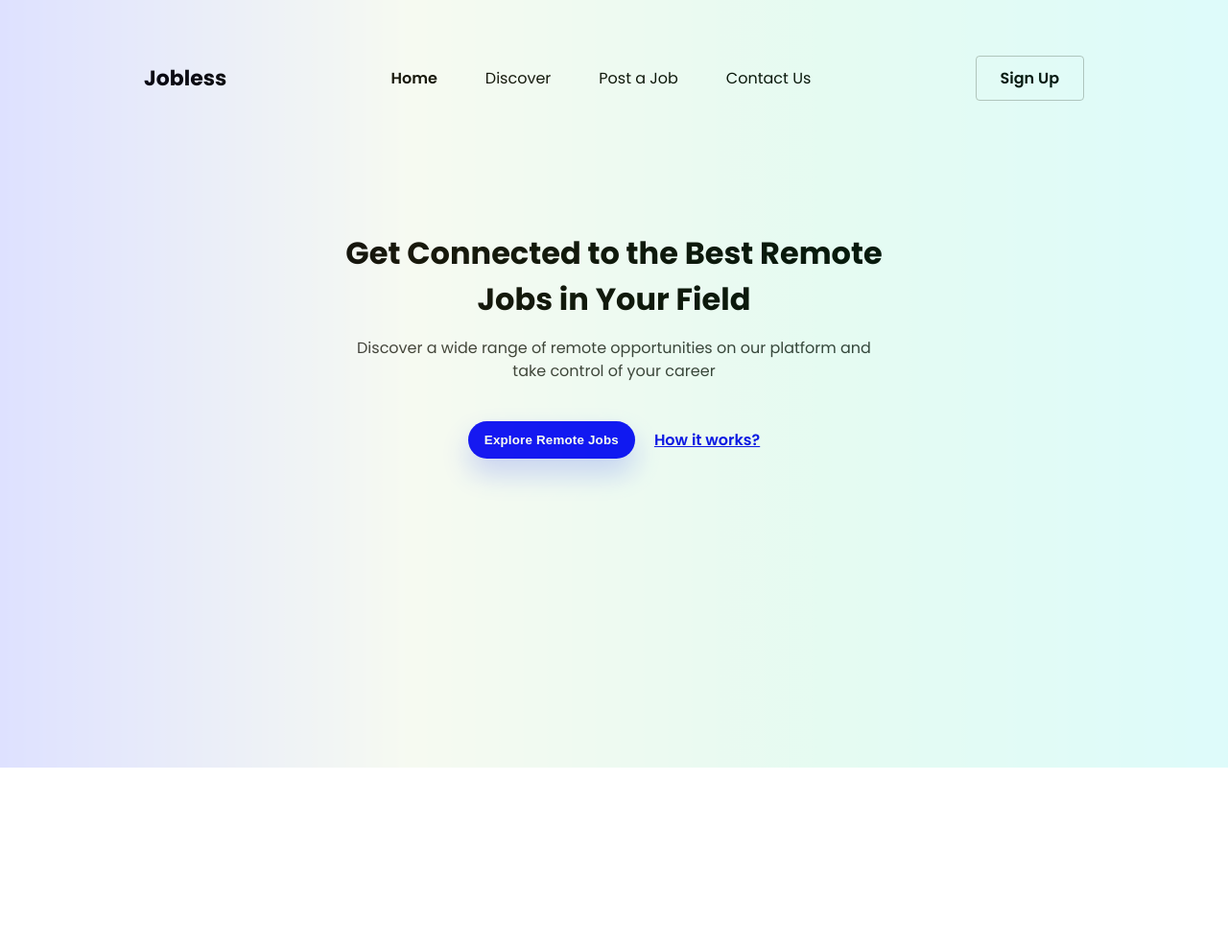
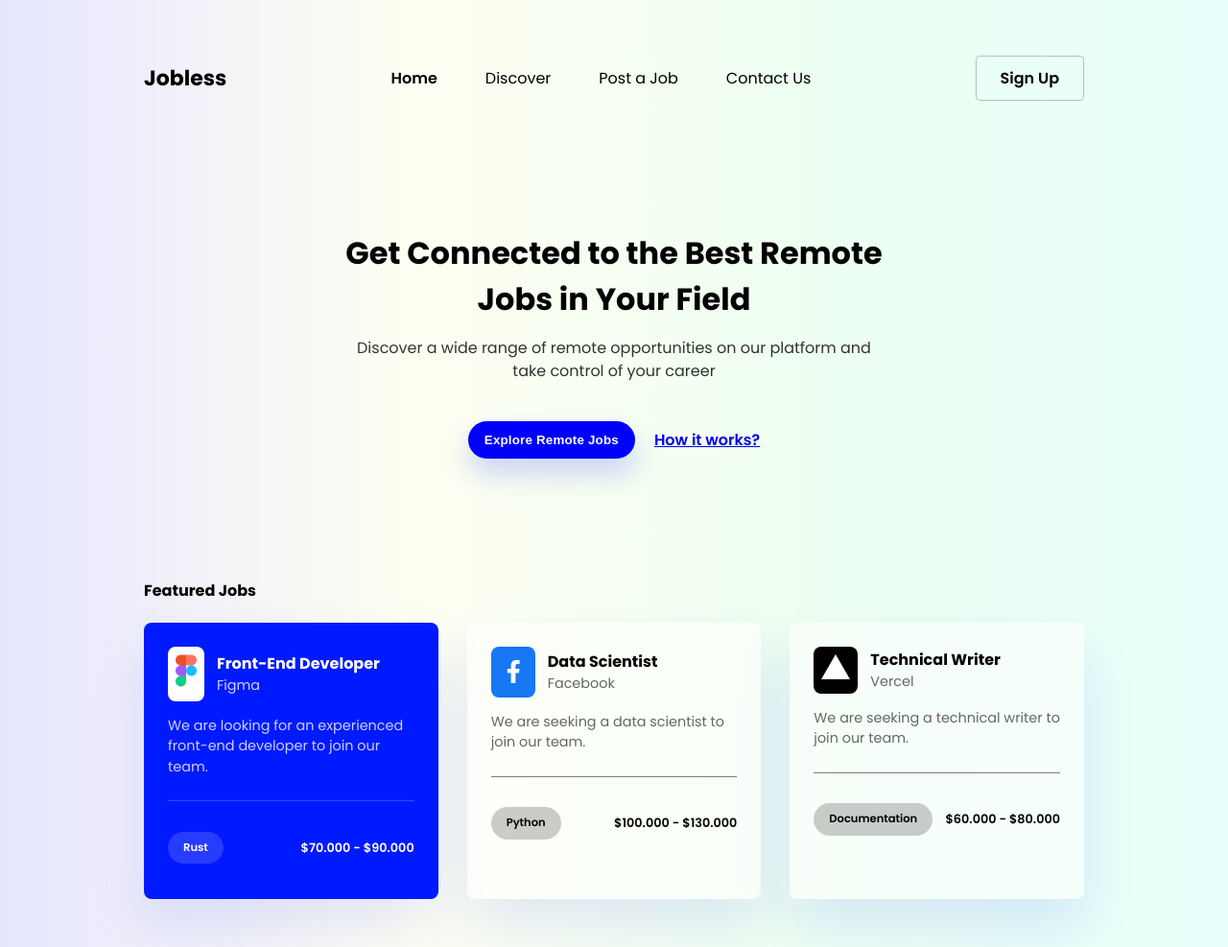
Before and after one commit to dimasrzkm/ui-jobless-hero, a plain HTML site: page index.html in a window 1280 px wide. Shown: the whole page at 96% size. Before the commit the page ends 800 px from the top, so only its background shows below. Drawn offline with Linux system fonts and the light colour scheme.

Commit message:
feat: add job section

```diff
--- a/index.html
+++ b/index.html
@@ -17,12 +17,77 @@
         <button class="button-sign-up">Sign Up</button>
       </header>
       <article class="hero-section">
-        <h2 class="hero-title">Get Connected to the Best Remote Jobs in Your Field</h2>
-        <p class="hero-description">Discover a wide range of remote opportunities on our platform and take control of your career</p>
+        <h2 class="hero-title">
+          Get Connected to the Best Remote Jobs in Your Field
+        </h2>
+        <p class="hero-description">
+          Discover a wide range of remote opportunities on our platform and take
+          control of your career
+        </p>
         <section class="hero-action">
-            <button class="button-hero">Explore Remote Jobs</button>
-            <a href="#" class="hero-qna">How it works?</a>
+          <button class="button-hero">Explore Remote Jobs</button>
+          <a href="#" class="hero-qna">How it works?</a>
         </section>
+      </article>
+      <article class="container jobs-featured">
+        <h4 class="jobs-featured-title">Featured Jobs</h4>
+        <div class="jobs">
+          <div class="job job-active">
+            <div class="job-header">
+              <div class="logo-container figma">
+                <img src="images/figma.png" class="logo" alt="figma logo" />
+              </div>
+              <div>
+                <h4 class="job-title">Front-End Developer</h4>
+                <p class="company selected-job">Figma</p>
+              </div>
+            </div>
+            <p class="job-description selected-job border-active">
+              We are looking for an experienced front-end developer to join our
+              team.
+            </p>
+            <div class="job-footer">
+              <p class="recuirment-job selected-requirment">Rust</p>
+              <p class="job-salary">$70.000 - $90.000</p>
+            </div>
+          </div>
+          <div class="job">
+            <div class="job-header">
+              <div class="logo-container facebook">
+                <img
+                  src="images/facebook.png"
+                  class="logo"
+                  alt="facebook logo"
+                />
+              </div>
+              <div>
+                <h4 class="job-title">Data Scientist</h4>
+                <p class="company">Facebook</p>
+              </div>
+            </div>
+            <p class="job-description">We are seeking a data scientist to join our team.</p>
+            <div class="job-footer">
+              <p class="recuirment-job">Python</p>
+              <p class="job-salary">$100.000 - $130.000</p>
+            </div>
+          </div>
+          <div class="job">
+            <div class="job-header">
+              <div class="logo-container vercel">
+                <img src="images/vercel.png" class="logo" alt="vercel logo" />
+              </div>
+              <div>
+                <h4 class="job-title">Technical Writer</h4>
+                <p class="company">Vercel</p>
+              </div>
+            </div>
+            <p class="job-description">We are seeking a technical writer to join our team.</p>
+            <div class="job-footer">
+              <p class="recuirment-job">Documentation</p>
+              <p class="job-salary">$60.000 - $80.000</p>
+            </div>
+          </div>
+        </div>
       </article>
     </div>
   </body>
--- a/style.css
+++ b/style.css
@@ -1,4 +1,4 @@
-@import url('https://fonts.googleapis.com/css2?family=Poppins:ital,wght@0,100;0,200;0,300;0,400;0,500;0,600;0,700;0,800;1,100&display=swap');
+@import url("https://fonts.googleapis.com/css2?family=Poppins:ital,wght@0,100;0,200;0,300;0,400;0,500;0,600;0,700;0,800;1,100&display=swap");
 :root {
   --primary-color: rgba(00, 00, 00, 1);
   --secondary-color: rgba(00, 00, 00, 0.8);
@@ -8,18 +8,16 @@
 *::after {
   box-sizing: border-box;
 }
-body, .wrapper-body { height: 100vh; }
 body {
   margin: 0;
   padding: 0;
   line-height: 1.5;
-  font-family: 'Poppins', sans-serif;
+  font-family: "Poppins", sans-serif;
 
   background: linear-gradient(90deg, #0500ff, #f8fb76, #4eff75, #00ffd1);
 }
 .wrapper-body {
-  background-color: #F6FAFF;
-  filter: opacity(0.9);
+  background-color: rgba(255, 255, 255, 0.9);
 }
 .container {
   margin-left: 150px;
@@ -55,7 +53,7 @@ body {
   font-weight: 600;
 }
 .button-sign-up {
-  font-family: 'Poppins', sans-serif;
+  font-family: "Poppins", sans-serif;
   font-size: 1rem;
   color: var(--primary-color);
   padding: 10px 25px;
@@ -64,7 +62,9 @@ body {
   background-color: transparent;
   border-radius: 4px;
 }
-.button-sign-up:hover { cursor: pointer; }
+.button-sign-up:hover {
+  cursor: pointer;
+}
 /* End Header Section */
 /* Hero Section */
 .hero-section {
@@ -103,3 +103,98 @@ body {
   font-weight: 600;
 }
 /* End Hero Section */
+/* Jobs Section */
+.jobs-featured {
+  padding-bottom: 50px;
+}
+.jobs-featured-title {
+  font-weight: 700;
+}
+.jobs {
+  display: grid;
+  grid-template-columns: repeat(auto-fit, minmax(300px, 1fr));
+  gap: 30px;
+}
+.job {
+  padding: 25px;
+  border-radius: 8px;
+  background-color: rgba(255, 255, 255, 0.6);
+  box-shadow: 0px 30px 60px rgba(0, 26, 255, 0.1);
+}
+.job-header {
+  display: flex;
+  align-items: center;
+  column-gap: 13px;
+}
+.logo-container {
+  padding: 8px;
+  border-radius: 8px;
+}
+.figma {
+  background-color: rgba(255, 255, 255);
+}
+.facebook {
+  background-color: rgba(24, 119, 242);
+}
+.vercel {
+  background-color: rgba(00, 00, 00);
+}
+.logo {
+  height: 100%;
+}
+.job-title,
+.company {
+  margin: 0;
+}
+.company,
+.job-description {
+  color: rgba(00, 00, 00, 0.6);
+}
+.company {
+  font-size: 0.9rem;
+}
+.job-description {
+  margin-bottom: 0px;
+  padding-bottom: 24px;
+  border-bottom: 1px solid rgba(00, 00, 00, 0.5);
+  font-size: 0.9rem;
+  text-align: left;
+}
+.job-footer {
+  display: flex;
+  justify-content: space-between;
+  align-items: center;
+  padding-top: 20px;
+}
+.recuirment-job,
+.job-salary {
+  font-weight: 600;
+}
+.recuirment-job {
+  background-color: rgba(0, 0, 0, 0.2);
+  border-radius: 24px;
+  font-size: 0.72rem;
+  padding: 8px 16px;
+}
+.job-salary {
+  font-size: 0.8rem;
+}
+/* End Jobs Section */
+.job-active {
+  background-color: rgba(0, 26, 255, 1);
+  color: rgb(255, 255, 255);
+}
+.selected-job {
+  color: rgba(255, 255, 255, 0.8);
+}
+.border-active {
+  border-bottom: 1px solid rgba(255 , 255, 255, 0.2);
+}
+.selected-requirment {
+  background-color: rgba(255, 255, 255, 0.15);
+}
+@media (height >= 1024px) and (width > 1260px) {
+  .wrapper-body {
+    height: 100vh;
+  }
+}
```
Also changed, not shown: images/facebook.png (added), images/figma.png (added), images/vercel.png (added).
